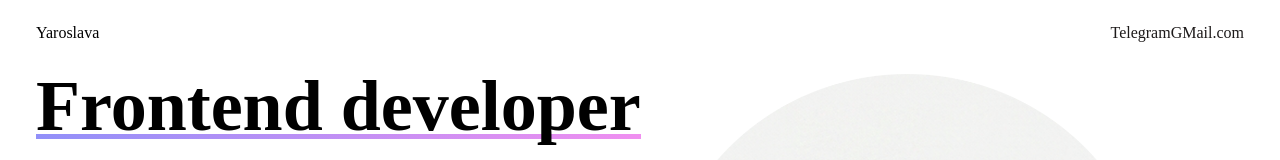
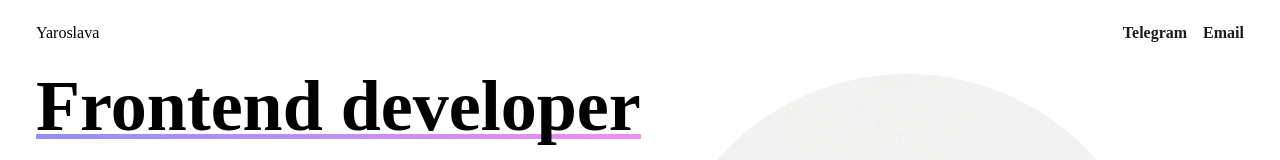
Before and after one commit to yaroslavager/portfolio, a React (Vite) app: page / in a window 1280 px wide. Shown: the top 160 px of the page. Built offline with nearby package versions, Linux system fonts and the light colour scheme.

Commit message:
style: style header contacts

```diff
--- a/src/widgets/header/header.scss
+++ b/src/widgets/header/header.scss
@@ -2,8 +2,13 @@
     display: flex;
     justify-content: space-between;
 
+&__nav{
+    display: flex;
+    gap: 1rem;
+}
+
 &__link{
-
+  font-weight: bold;
 }
 
 
--- a/src/widgets/header/header.tsx
+++ b/src/widgets/header/header.tsx
@@ -6,8 +6,8 @@ function Header(){
         <header className="header">
             <p>Yaroslava</p>
 <nav className="header__nav">
-<a className="header__link" href="https://t.me/yaroslava_ger">Telegram</a>
-<a className="header__link" href="mailto:yaroslava.ger4@gmail.com">GMail.com</a>
+<a className="header__link" href="https://t.me/yaroslava_ger" target="_blank">Telegram</a>
+<a className="header__link" href="mailto:yaroslava.ger4@gmail.com" target="_blank">Email</a>
 </nav>
 
         </header>
```
